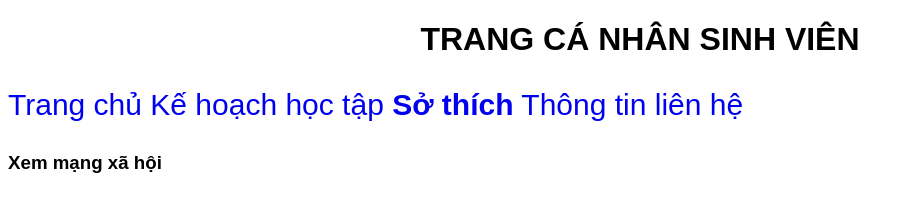
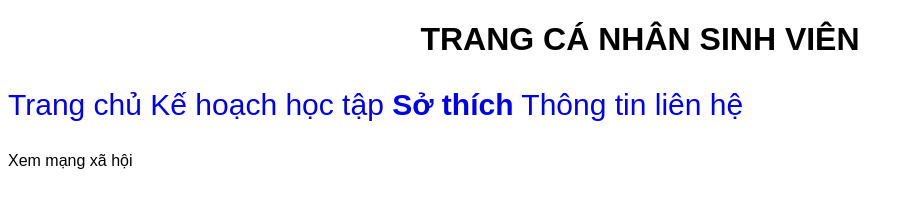
Before and after one commit to tpddl08/BT2_80, a plain HTML site: page SoThich.html in a window 1280 px wide. Shown: the top 224 px of the page, without its empty margins (0-913 px from the left). Drawn offline with Linux system fonts and the light colour scheme.

Commit message:
SoThich.html

```diff
--- a/SoThich.html
+++ b/SoThich.html
@@ -15,15 +15,15 @@
     </head>
     <body>
          <h1><center>TRANG CÁ NHÂN SINH VIÊN</center></h1>
-         <nav>
+        <nav>
         <p style="font-size: 30px">
         <a href="TrangChu.html">Trang chủ</a>
         <a href="KeHoachHocTap.html">Kế hoạch học tập</a>
         <b><a href="SoThich.html">Sở thích</a></b>
         <a href="ThongTinLienHe.html">Thông tin liên hệ</a>
         </p>
-         </nav>
-        <h3>Xem mạng xã hội</h3>
+        </nav>
+        Xem mạng xã hội
         <style>
             .footer
             {
```
